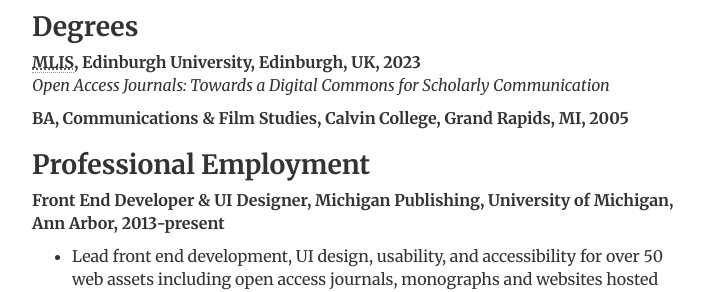
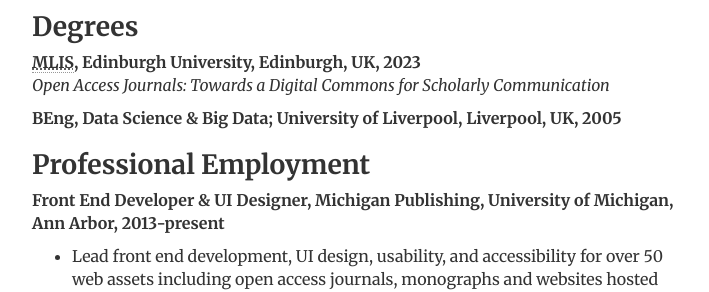
Before and after one commit to Zhiyi12/Zhiyi12.github.io, a Jekyll site: the page built from cv/index.html, in a window 1280 px wide and 900 px high, scrolled down 307 px. Shown: the part 152-444 px from the top of the window, without its empty margins (284-993 px from the left). Built offline with Jekyll 4.4.1, drawn with Linux system fonts in a browser that asks for light colours.

Commit message:
academic

```diff
--- a/cv/index.html
+++ b/cv/index.html
@@ -28,7 +28,7 @@
 				<p><strong><abbr title="Masters of Science in Design Informatics">MLIS</abbr>, Edinburgh University, Edinburgh, UK, 2023</strong><br>
 				<!-- <a href="/files/McGlone-OpenAccessJournals-2008.pdf" title="Open Access Journals: Towards a Digital Commons for Scholarly Communication"> --><em>Open Access Journals: Towards a Digital Commons for Scholarly Communication</em> <!-- (PDF)</a> --></p>
 
-				<p><strong>BA, Communications &amp; Film Studies, Calvin College, Grand Rapids, MI, 2005</strong></p>
+				<p><strong>BEng, Data Science & Big Data</Datal>; University of Liverpool, Liverpool, UK, 2005</strong></p>
 
 				<h2>Professional Employment</h2>
 				<p><strong>Front End Developer &amp; UI Designer, Michigan Publishing, University of Michigan, Ann Arbor, 2013-present</strong></p>
```
